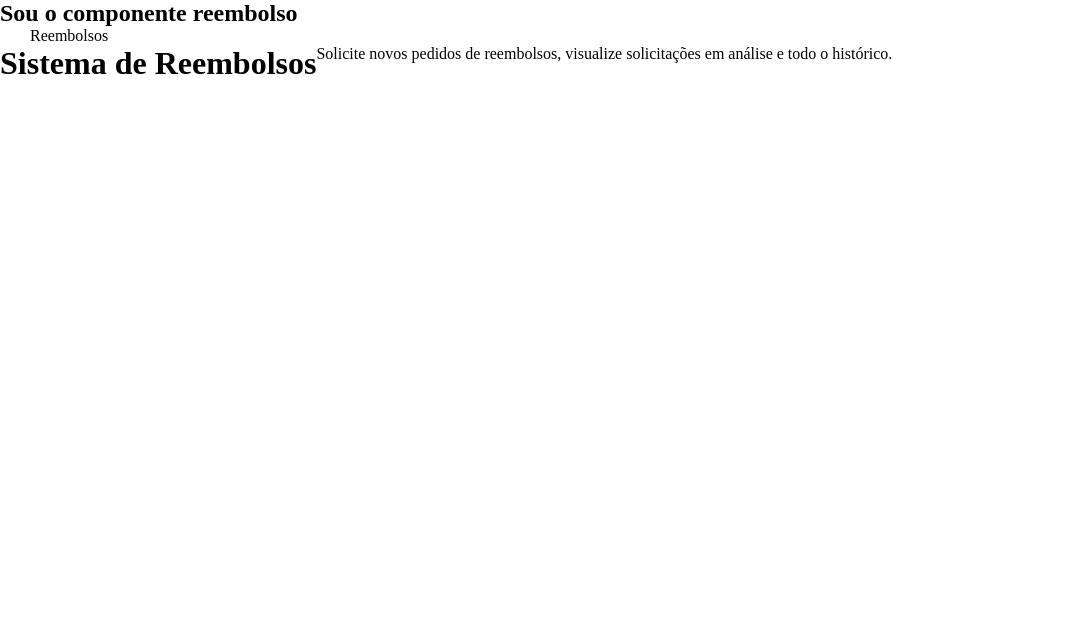
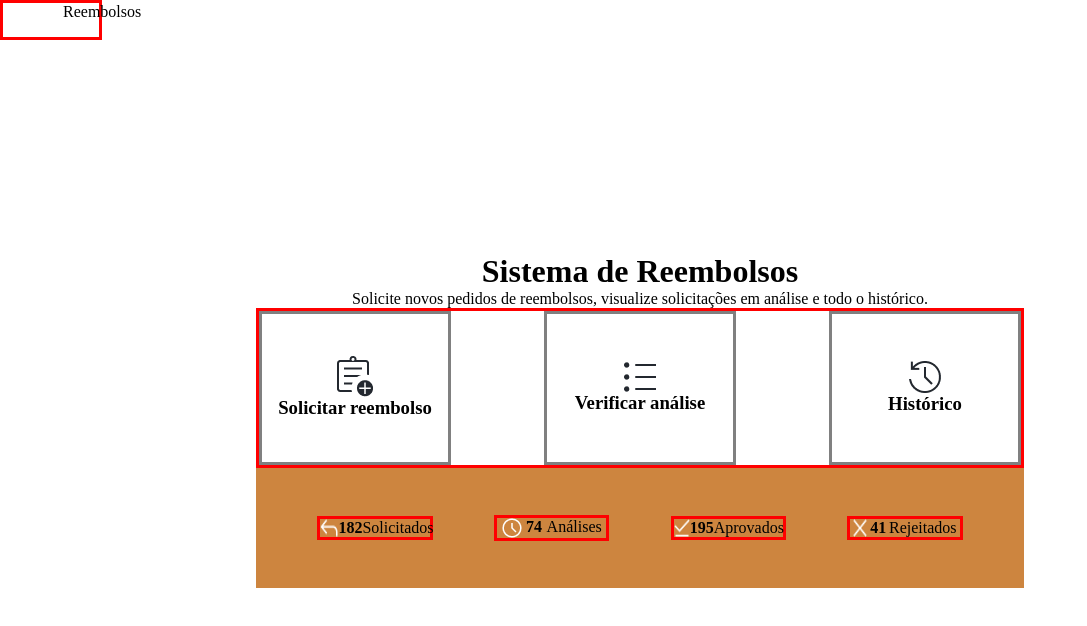
Before and after one commit to FDiniz-1994/sispar, a React (Vite) app: page /reembolsos in a window 1280 px wide. Shown: the top 626 px of the page, without its empty margins (0-1087 px from the left). Built offline with nearby package versions, Linux system fonts and the light colour scheme.

Commit message:
finalização do reembolso

```diff
--- a/src/components/Reembolsos/Reembolsos.jsx
+++ b/src/components/Reembolsos/Reembolsos.jsx
@@ -1,22 +1,66 @@
 import Home from "../../assets/Header/botão - Home.png"
 import Seta from "../../assets/Header/botão - Sair.png"
 import Styles from "./Reembolsos.module.scss"
+import Solicitar from "../../assets/Dashboard/Solicitar - Reembolso.png"
+import Analise from "../../assets/Dashboard/Análises.png"
+import Historico from "../../assets/Dashboard/Solicitar - Histórico.png"
+import NumeroAnalises from "../../assets/Dashboard/N-Análises.png"
+import NumeroSolicitados from "../../assets/Dashboard/N-Solicitados.png"
+import NumeroAprovados from "../../assets/Dashboard/N-Aprovados.png"
+import NumeroReprovados from "../../assets/Dashboard/N-Rejeitados.png"
 
 function Reembolsos(){
     return(
         <>
-        <h2>Sou o componente reembolso</h2>
         <div>
             <header>
                 <img src={Home} alt="Casinha da Header" />
                 <img src={Seta} alt="Setinha da Header" />
                 <p>Reembolsos</p>
             </header>
-            <main>
+            <main className={Styles.mainReembolsos}>
                 <h1>Sistema de Reembolsos</h1>
                 <p>Solicite novos pedidos de reembolsos, visualize solicitações em análise e todo o histórico.</p>
-                <section>
-                    <article></article>
+                <section className={Styles.containerCards}>
+
+                   <article>
+                    <img src={Solicitar} alt="Ícone do reembolso" />
+                    <h3>Solicitar reembolso</h3>
+                   </article>
+
+                   <article>
+                    <img src={Analise} alt="Ícone da análise" />
+                    <h3>Verificar análise</h3>
+                   </article>
+
+                   <article>
+                    <img src={Historico} alt="Ícone do histórico" />
+                    <h3>Histórico</h3>
+                   </article>
+
+                </section>
+
+                <section className={Styles.containerStatus}>
+                    <div>
+                        <img src={NumeroSolicitados} alt="" />
+                        <h4>182</h4>
+                        <p>Solicitados</p>
+                    </div>
+                    <div>
+                        <img src={NumeroAnalises} alt="" />
+                        <h4>74</h4>
+                        <p>Análises</p>
+                    </div>
+                    <div>
+                        <img src={NumeroAprovados} alt="" />
+                        <h4>195</h4>
+                        <p>Aprovados</p>
+                    </div>
+                    <div>
+                        <img src={NumeroReprovados} alt="" />
+                        <h4>41</h4>
+                        <p>Rejeitados</p>
+                    </div>
                 </section>
 
 
--- a/src/components/Reembolsos/Reembolsos.module.scss
+++ b/src/components/Reembolsos/Reembolsos.module.scss
@@ -1,6 +1,59 @@
+
 header{
     width: 8vw;
+    height: 5vh;
     display: flex;
-    border-color: red;
+    border: solid red;
     justify-content: space-between;
 }
+
+.mainReembolsos{
+    display: flex;
+    flex-direction: column;
+    height: 95vh;
+    align-items: center;
+    justify-content: center;
+    div{
+        width: 60%;
+    }
+}
+
+.containerCards{
+    border: solid red;
+    display: flex;
+    height: 20vh;
+    justify-content: space-between;
+    width: 60%;
+
+}
+
+article{
+    border: solid gray;
+    width: 15vw;
+    display: flex;
+    flex-direction: column;
+    justify-content: center;
+    align-items: center;
+
+}
+
+.containerStatus{
+    background-color: peru;
+    display: flex;
+    width: 60%;
+    height: 15vh;
+    justify-content: space-evenly;
+    align-items: center;
+    div{
+        border: solid red;
+        width: 15%;
+        display: flex;
+        justify-content: space-evenly;
+    }
+}
+
+.NumeroSolicitados{
+    background-color: skyblue;
+    border: 6px;
+    padding: 1px;
+}
```
